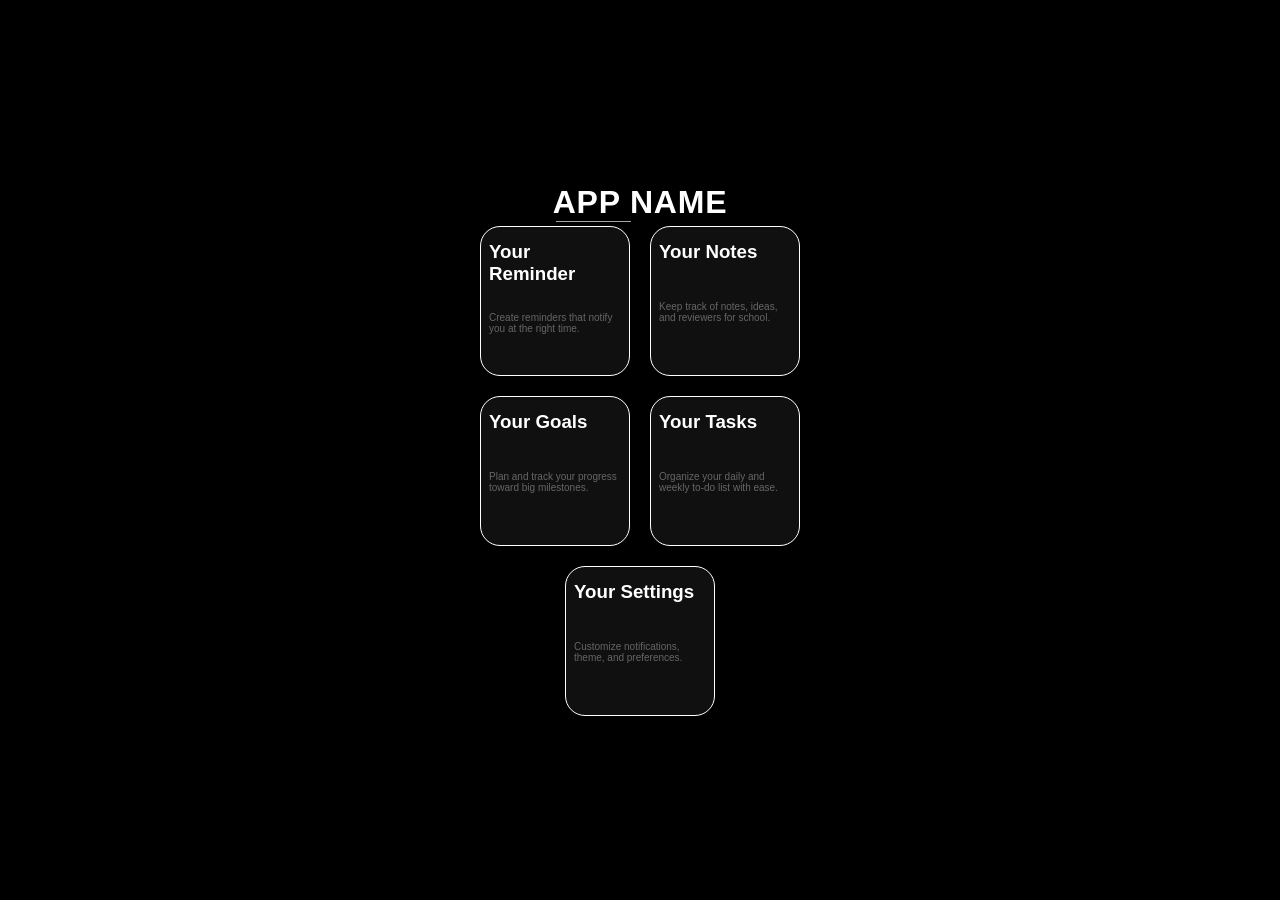
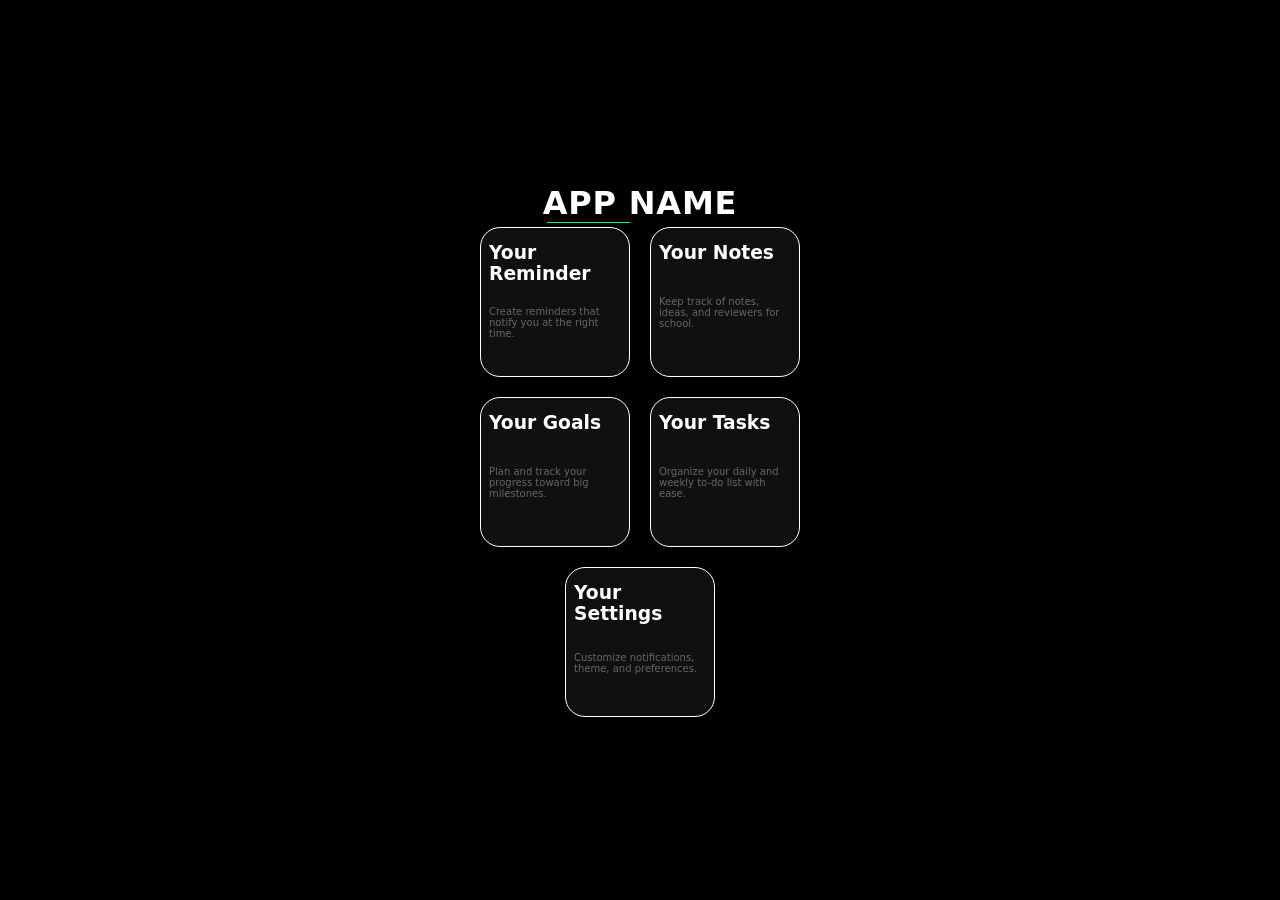

added service worker for offline use

--- a/styles/style.css
+++ b/styles/style.css
@@ -1,3 +1,24 @@
+@font-face {
+  font-family: "Cabin";
+  src: url("../fonts/Cabin-VariableFont_wdth,wght.ttf") format("truetype");
+  font-weight: normal;
+  font-style: normal;
+}
+
+@font-face {
+  font-family: "Cagliostro";
+  src: url("../fonts/Cagliostro-Regular.ttf") format("truetype");
+  font-weight: normal;
+  font-style: normal;
+}
+
+@font-face {
+  font-family: "Montserrat";
+  src: url("../fonts/Montserrat-VariableFont_wght.ttf") format("truetype");
+  font-weight: normal;
+  font-style: normal;
+}
+
 :root {
   --color-background: #000;  /* default background color */
   --card-color: #262626;
@@ -36,7 +57,7 @@
 html, body {
   height: 100dvh;
   width: 100vw;
-  font-family: "Cabin", sans-serif;
+  font-family: system-ui, -apple-system, BlinkMacSystemFont, 'Segoe UI', Roboto, Oxygen, Ubuntu, Cantarell, 'Open Sans', 'Helvetica Neue', sans-serif;
   display: flex;
   justify-content: center;
   align-items: center;
@@ -86,6 +107,10 @@ html, body {
   height: 500px;
   max-height: 600px;
   max-width: 400px;
+}
+
+.start-up-menu.hide {
+  display: none;
 }
 
 .app-header {
@@ -211,7 +236,7 @@ html, body {
 
 /* Card Styling */
 .dashboard {
-  display: none;
+  display: flex;
   flex-direction: column;
   text-align: center;
   gap: 25px;
@@ -219,6 +244,10 @@ html, body {
   height: 500px;
   max-height: 600px;
   max-width: 400px;
+}
+
+.dashboard.hide {
+  display: none;
 }
 
 .tab {
